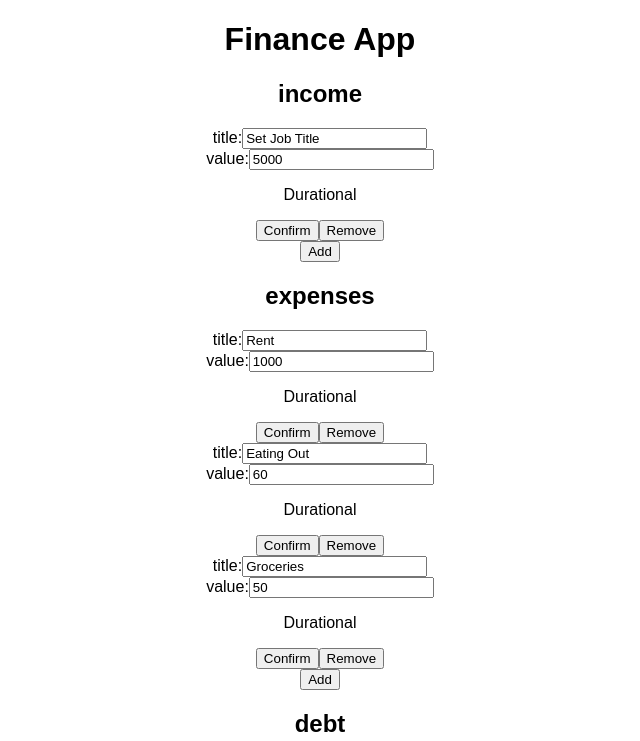
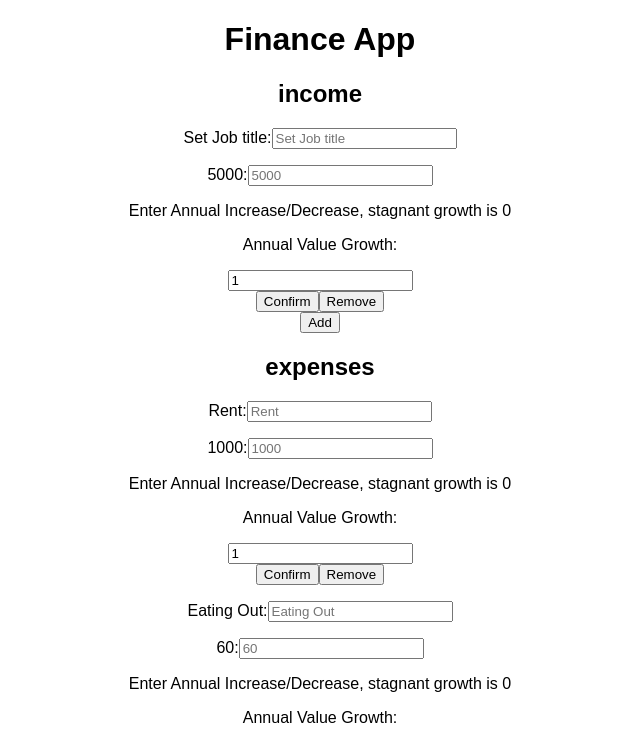
Before and after one commit to Cooper-Runstein/React-Personal-Finance-App, a React (Create React App) app: page / in a window 1280 px wide. Shown: the top 741 px of the page, without its empty margins (320-960 px from the left). Built offline with nearby package versions, Linux system fonts and the light colour scheme.

Commit message:
Standard start inputs form created

```diff
--- a/src/Components/Start_Components/Start.js
+++ b/src/Components/Start_Components/Start.js
@@ -203,16 +203,16 @@ class Start extends React.Component {
     const newInstance = (e,i)=> {
       const valueValue = document.getElementById(`value-${type}-${i}`).value;
       const titleValue = document.getElementById(`title-${type}-${i}`).value;
-      const interestValue = document.getElementById(`interest-${type}-${i}`).value;
-      const lengthValue = document.getElementById(`length-${type}-${i}`).value;
+      //const interestValue = document.getElementById(`interest-${type}-${i}`).value;
+      //const lengthValue = document.getElementById(`length-${type}-${i}`).value;
       //const durationValue = document.getElementById(`duration-${type}-${i}`).value;
 
       return {
         ...e,
         pendingValue: valueValue,
         pendingTitle: titleValue,
-        pendingInterest: interestValue,
-        pendingLength: lengthValue,
+        //pendingInterest: interestValue,
+        //pendingLength: lengthValue,
         //pendingDuration: durationValue
       }
     }
--- a/src/Components/Start_Components/StartDurationalForm.js
+++ b/src/Components/Start_Components/StartDurationalForm.js
@@ -1,13 +1,23 @@
 import React from 'react';
 import PropTypes from 'prop-types';
 
-const StartDurationalForm = ()=>{
-  return <p>Durational</p>
+const StartDurationalForm = (props)=>{
+  return (
+    <div className="start-growth-container">
+    <p>Enter Annual Increase/Decrease, stagnant growth is 0</p>
+    <p>Annual Value Growth: </p>
+      <input
+          placeholder = {props.growth}
+          value = {props.pendingGrowth}
+          id = {`growth-${props.type}-${props.instanceIndex}`}
+      />
+    </div>
+)
 }
 
 StartDurationalForm.propTypes = {
-    // title: PropTypes.string.isRequired,
-    // onChange: PropTypes.func.isRequired
+    growth: PropTypes.number.isRequired,
+    pendingGrowth: PropTypes.string.isRequired
 }
 
 export default StartDurationalForm;
--- /dev/null
+++ b/src/Components/Start_Components/StartIncomeLinkForm.js
@@ -0,0 +1,17 @@
+import React from 'react';
+import PropTypes from 'prop-types';
+
+const StartIncomeLinkForm = (props)=>{
+  return (
+    <div className="start-link-container">
+      <button>Link expense to a loan</button>
+    </div>
+)
+}
+
+StartIncomeLinkForm.propTypes = {
+    growth: PropTypes.number.isRequired,
+    pendingGrowth: PropTypes.string.isRequired
+}
+
+export default StartIncomeLinkForm;
--- a/src/Components/Start_Components/StartInstanceForm.js
+++ b/src/Components/Start_Components/StartInstanceForm.js
@@ -1,44 +1,50 @@
 import React from 'react';
 import PropTypes from 'prop-types';
 
-import StartDuratoinalForm from './StartDurationalForm';
+import StartDurationalForm from './StartDurationalForm';
+import StartIncomeLinkForm from './StartIncomeLinkForm';
+import StartStandardForm from './StartStandardForm';
+
 const StartInstanceForm = (props)=> {
 
     const activeForm = ()=>{
 
       return (
         <div>
-          <div className="start-sub-category-instances">
+        <div>
+          <StartStandardForm
+            category = {props.title}
+            pendingTitle = {props.pendingTitle}
+            onChange = {props.onChange}
+            id = { `title-${props.type}-${props.instanceIndex}`}
+          />
 
-              <div className="start-input-container"> title:
-                <input
-                    placeholder = {props.title}
-                    value = {props.pendingTitle}
-                    id={`title-${props.type}-${props.instanceIndex}`}
-                    onChange={props.onChange}
-                />
-              </div>
+          <StartStandardForm
+            category = {props.value}
+            pendingTitle = {props.pendingValue}
+            onChange = {props.onChange}
+            id = { `value-${props.type}-${props.instanceIndex}`}
+          />
 
-              <div className="start-input-container"> value:
-                <input
-                    placeholder = {props.value}
-                    value = {props.pendingValue}
-                    id={`value-${props.type}-${props.instanceIndex}`}
-                    onChange={props.onChange}
+          {
+          props.isDurational()
+          ?
+          <StartDurationalForm
+            growth = {props.interest}
+            pendingGrowth = {props.pendingInterest}
 
-                />
-              </div>
+          />
+          :
+          <StartStandardForm
+          category = {props.interest}
+          pendingTitle = {props.pendingInterest}
+          onChange = {props.onChange}
+          id = { `interest-${props.type}-${props.instanceIndex}`}
+          />
+        }
 
-              {props.isDurational() ? <StartDuratoinalForm /> : null}
-
-              {/* <div className="start-input-container"> interest/growth: <input
-                  placeholder = {props.interest}
-                  value = {props.pendingInterest}
-                  id={`interest-${props.type}-${props.instanceIndex}`}
-                  onChange={()=> props.onChange(props.type, props.catIndex, i)}
-              />
-              </div>
-
+              {
+                /*
               <div className="start-input-container"> growth period: <input
                   placeholder = {props.length}
                   value = {props.pendingLength}
--- /dev/null
+++ b/src/Components/Start_Components/StartStandardForm.js
@@ -0,0 +1,23 @@
+import React from 'react';
+import PropTypes from 'prop-types';
+
+const StartStandardForm = (props)=>{
+  return (
+      <div className={`start-${props.category}-container`}>
+        <p>{props.description}</p>
+        {props.category}:<input
+              placeholder = {props.category}
+              value = {props.pendingCategory}
+              id = {props.id}
+              onChange = {props.onChange}
+        />
+    </div>
+)
+}
+
+StartStandardForm.propTypes = {
+    growth: PropTypes.number.isRequired,
+    pendingGrowth: PropTypes.string.isRequired
+}
+
+export default StartStandardForm;
```
